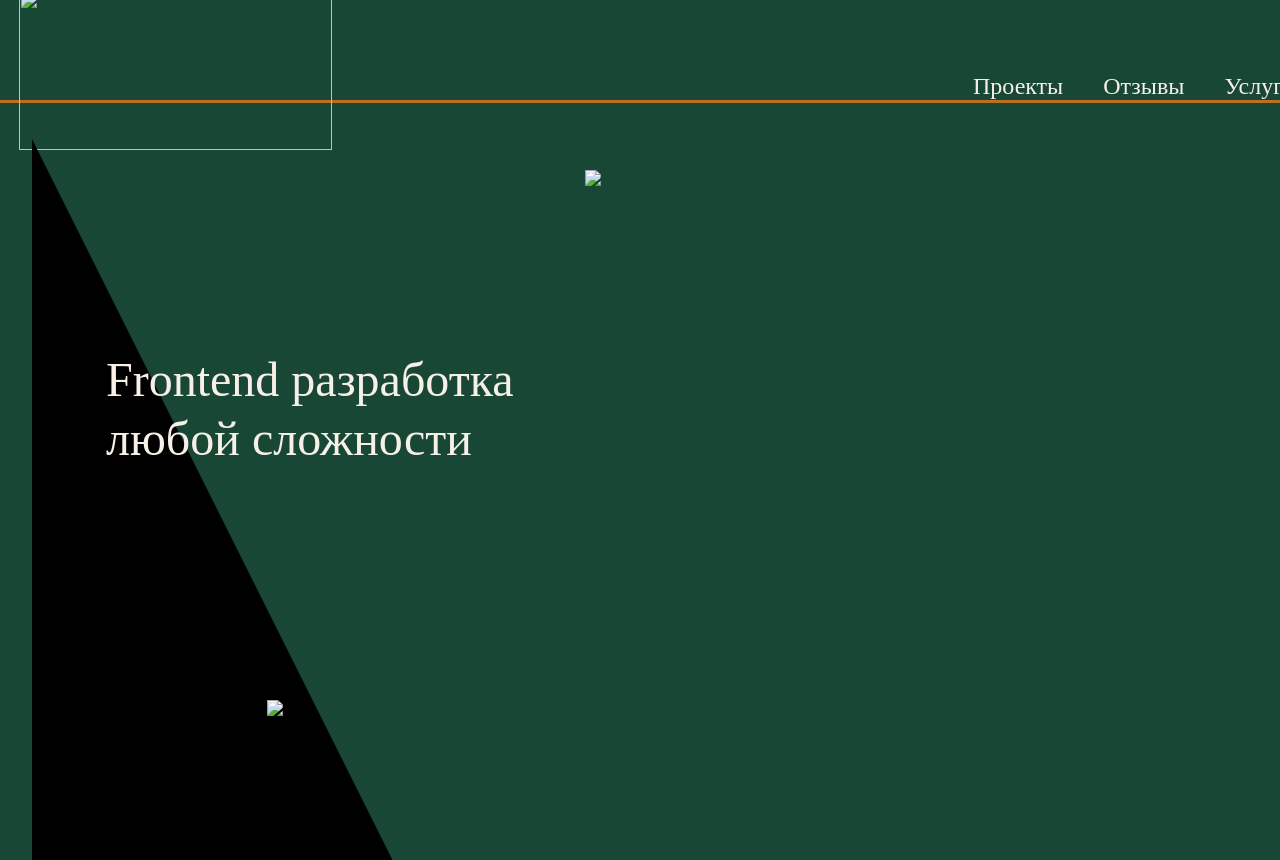
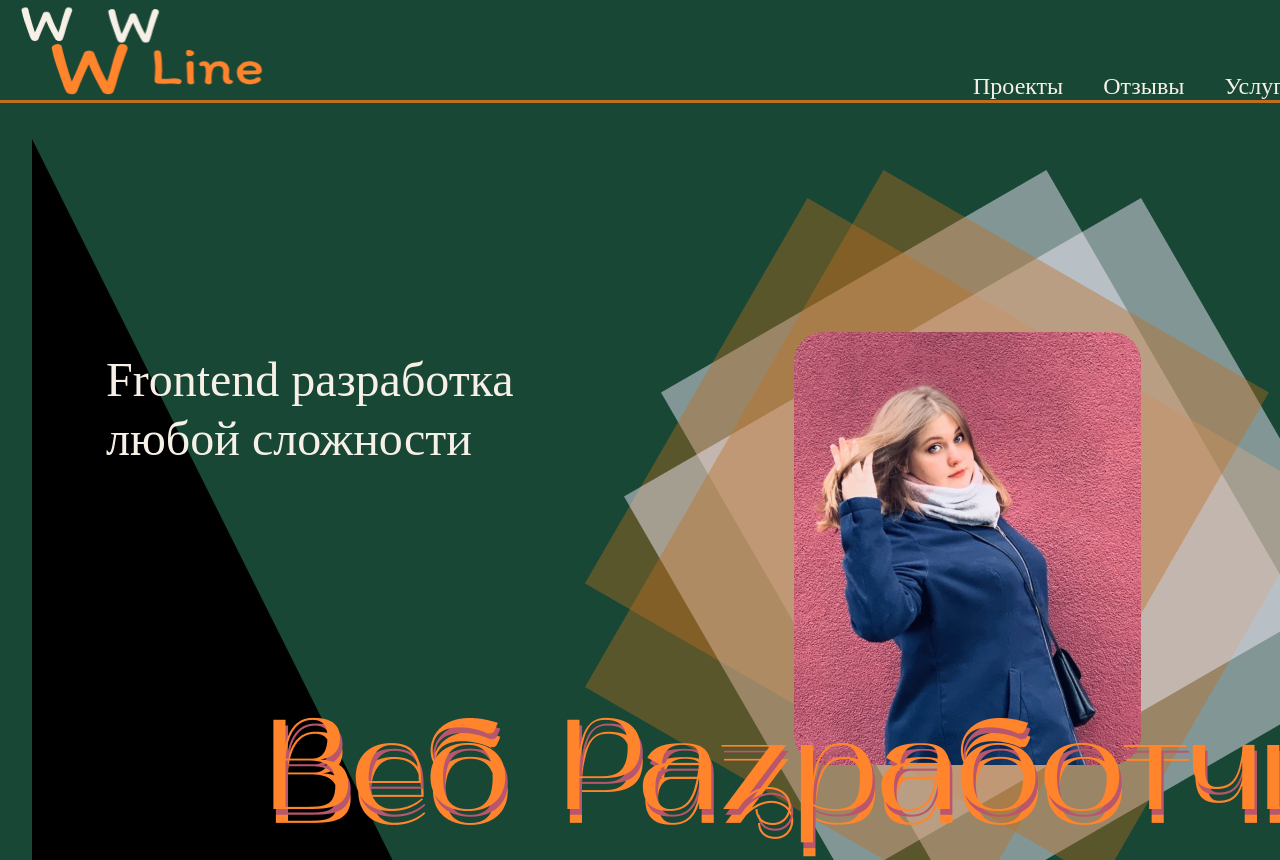
Before and after one commit to AnnLina/portfolio, a plain HTML site: page index.html in a window 1280 px wide. Shown: the top 860 px of the page. Drawn offline with Linux system fonts and the light colour scheme.

Commit message:
Update index.html

```diff
--- a/index.html
+++ b/index.html
@@ -9,7 +9,7 @@
 </head>
 <body>
     <header class="header">
-        <img class="logo" src="img/Group 2logo.png">
+        <img class="logo" src="/Group 2logo.png">
         <div class="nav">
             <ul>
                 <li><a href="">Проекты</a></li>
@@ -29,10 +29,10 @@
             </a>
     </div>
     <div class="me">
-         <img src="img/Group 3.png">
+         <img src="Group 3.png">
     </div>
     <div class="web">
-         <img src="img/Group 1.png">
+         <img src="Group 1.png">
     </div>
     <h2>Frontend разработка любой сложности</h2>
 
```
